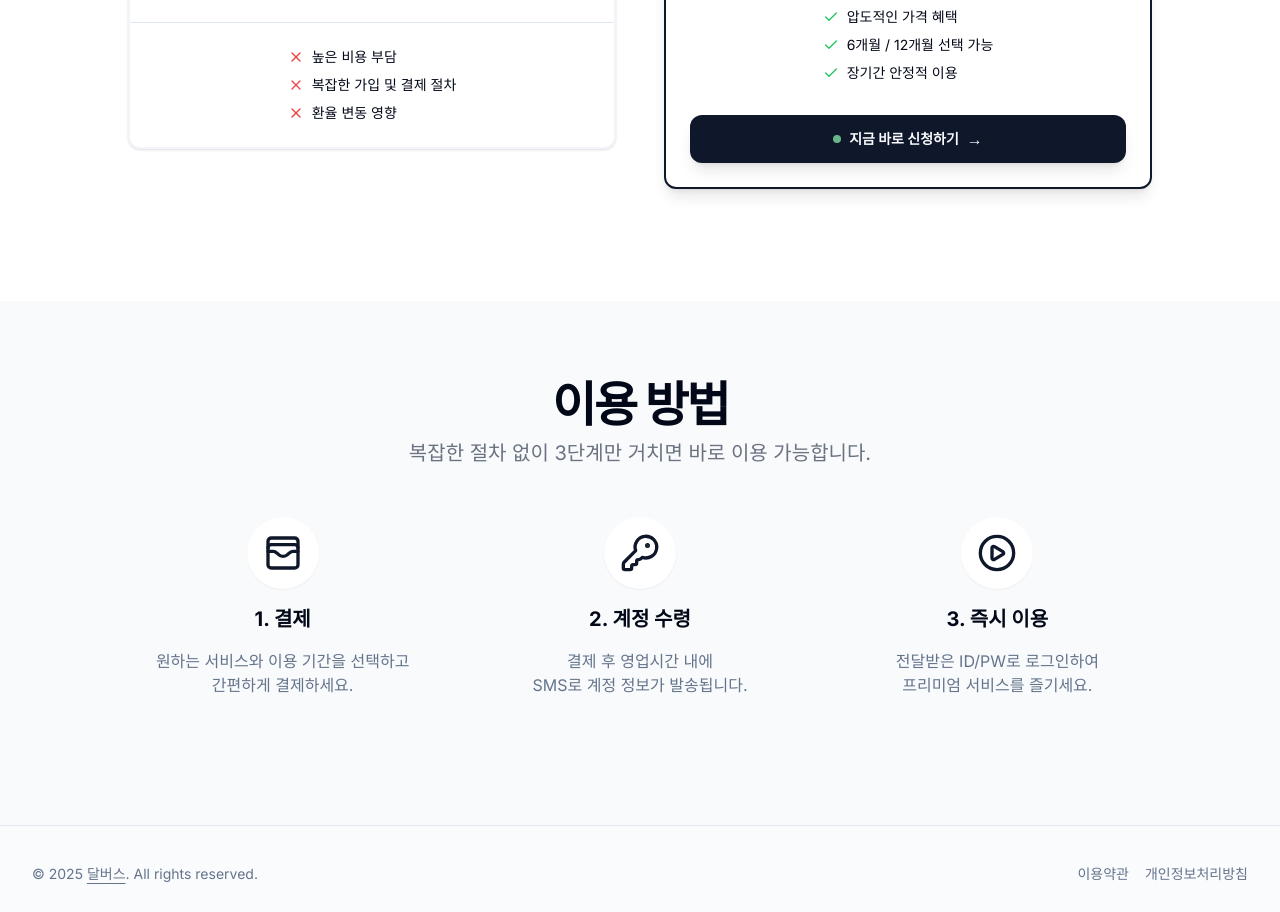
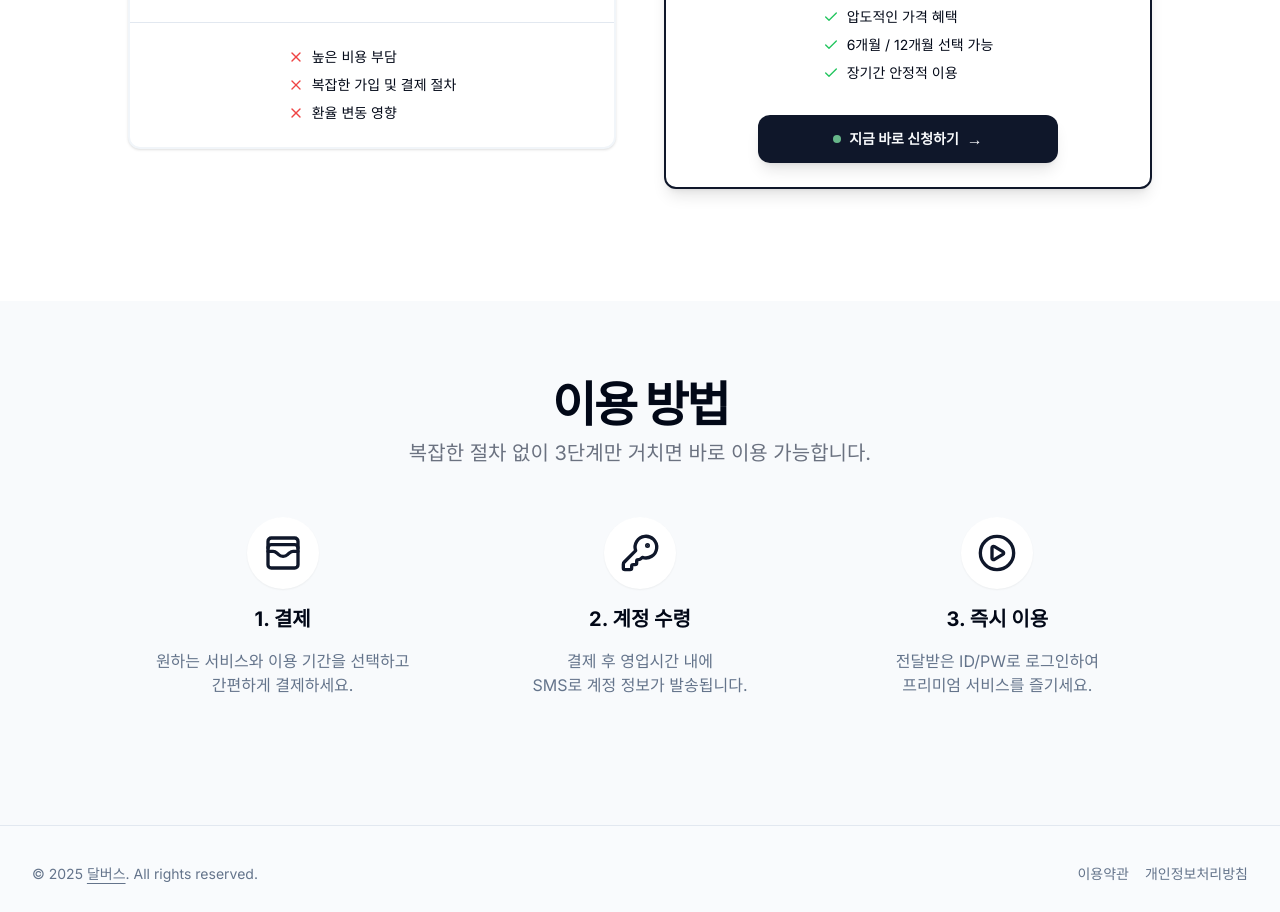
Before and after one commit to jeon28/dalbus, a Next.js app: page /public in a window 1280 px wide. Shown: the part 930-1842 px from the top of the page. Built offline with nearby package versions, Linux system fonts and the light colour scheme; no server answers.

Commit message:
fix: set 신청하기 button to 300px centered
https://claude.ai/code/session_01BzFpgtRfjdkinepALXk4X5

```diff
--- a/src/components/layout/landing/PriceComparison.tsx
+++ b/src/components/layout/landing/PriceComparison.tsx
@@ -50,8 +50,8 @@ export default function PriceComparison() {
                                     <li className="flex items-center gap-2"><Check className="h-4 w-4 text-green-500" /> 6개월 / 12개월 선택 가능</li>
                                     <li className="flex items-center gap-2"><Check className="h-4 w-4 text-green-500" /> 장기간 안정적 이용</li>
                                 </ul>
-                                <div className="mt-4 w-full">
-                                    <div className="relative w-full bg-primary text-primary-foreground font-bold py-3 px-6 rounded-xl text-center text-sm shadow-lg transition-all duration-200 group-hover:shadow-primary/40 group-hover:shadow-xl group-hover:scale-105 flex items-center justify-center gap-2">
+                                <div className="mt-4 flex justify-center">
+                                    <div className="w-[300px] bg-primary text-primary-foreground font-bold py-3 px-6 rounded-xl text-center text-sm shadow-lg transition-all duration-200 group-hover:shadow-primary/40 group-hover:shadow-xl group-hover:scale-105 flex items-center justify-center gap-2">
                                         <span className="animate-pulse inline-block w-2 h-2 rounded-full bg-green-300"></span>
                                         지금 바로 신청하기
                                         <span className="text-base">→</span>
```
